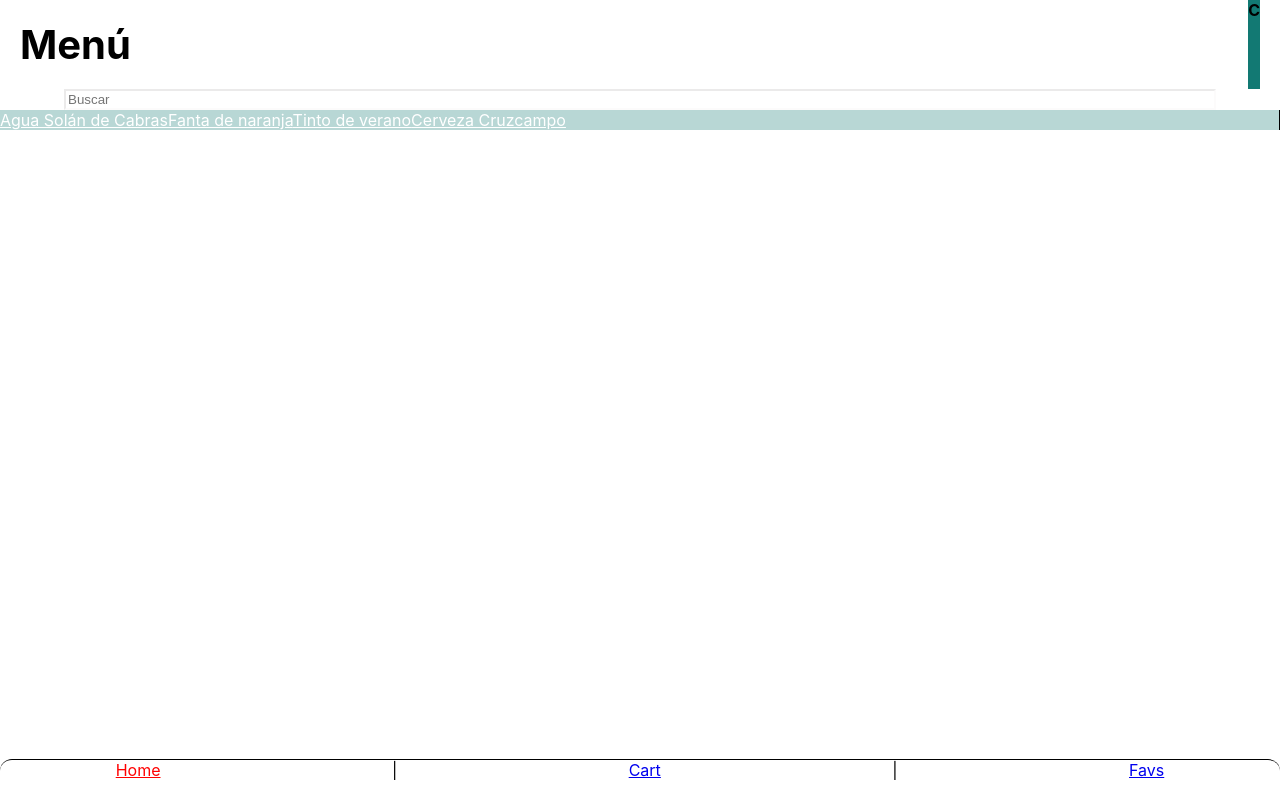
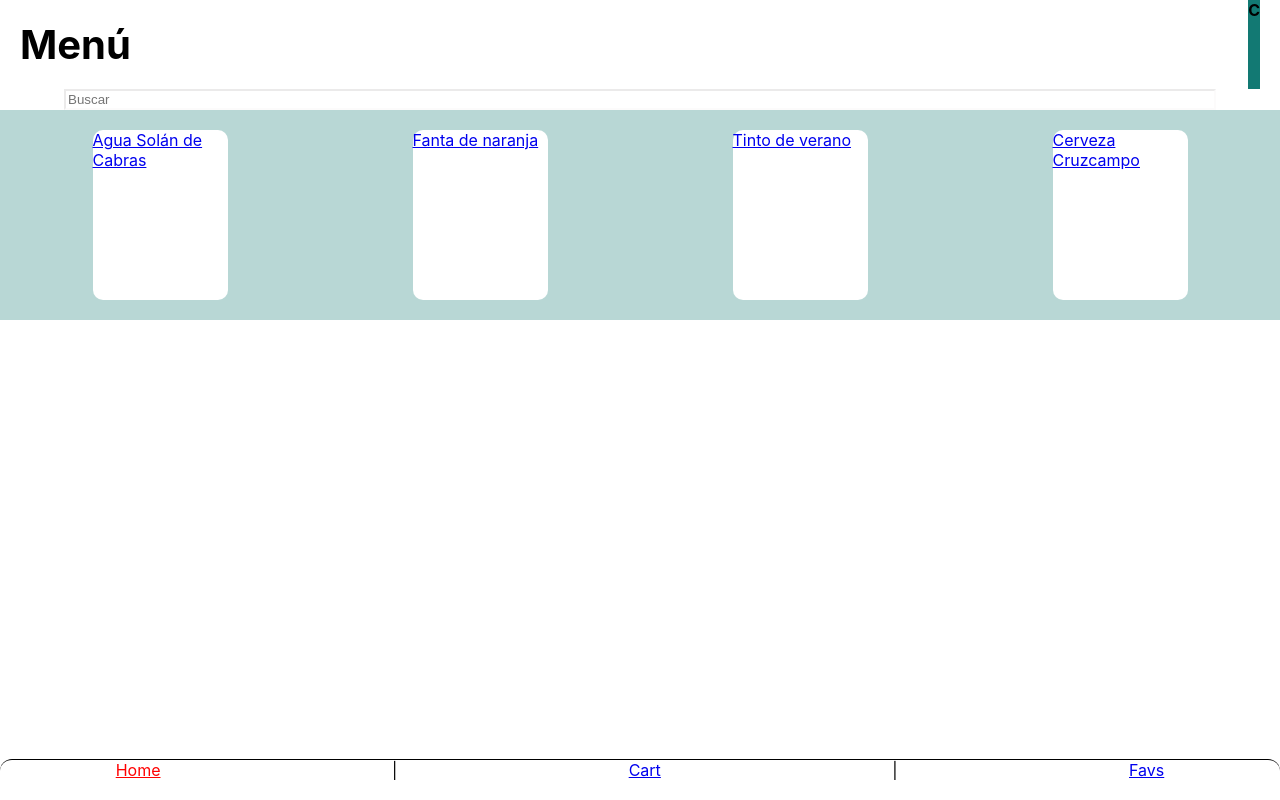
Before and after one commit to alesfg/alamesa, a React (Create React App) app: page / in a window 1280 px wide. Built offline with nearby package versions, Linux system fonts and the light colour scheme.

Commit message:
Fix: Card component created & Flexbox Menu design implemented
Signed-off-by: AlbertoLanchas <albertolsn7@gmail.com>

```diff
--- a/src/Pages/Home.js
+++ b/src/Pages/Home.js
@@ -1,7 +1,8 @@
 import React from "react";
 import "./styles/Home.css";
+import { NavLink } from "react-router-dom";
 
-import { NavLink, Outlet } from "react-router-dom";
+import Card from "../components/Card/Card";
 import { getBebidas } from "../bebidas";
 import TopSection from "../components/TopSection/TopSection";
 
@@ -13,22 +14,20 @@
       <div className="home">
         <nav
           style={{
-            borderRight: "solid 1px",
-            // padding: "1rem",
+            display: "flex",
+            flexFlow: "row wrap",
+            justifyContent: "space-around",
           }}
         >
           {bebidas.map((bebida) => (
-            <NavLink
-              // style={{ margin: "1rem 0" }}
-              to={`/${bebida.id}`}
-              key={bebida.id}
-              style={{ color: "white" }}
-            >
-              {bebida.name}
-            </NavLink>
+            <div>
+              <NavLink to={`/${bebida.id}`} key={bebida.id}>
+                <Card bebida={bebida} />
+              </NavLink>
+            </div>
           ))}
         </nav>
-        <Outlet />
+        {/* <Outlet /> */}
       </div>
     </>
   );
--- a/src/Pages/styles/Home.css
+++ b/src/Pages/styles/Home.css
@@ -1,3 +1,5 @@
 .home {
   background-color: #b8d7d5;
+  /* background-color: red; */
+  /* height: 100vh; */
 }
--- a/src/Pages/styles/Tabbar.css
+++ b/src/Pages/styles/Tabbar.css
@@ -1,6 +1,6 @@
 .tabbar {
   background-color: #ffffff;
-  position: absolute;
+  position: fixed;
   bottom: 0;
   width: 100vw;
   height: 5vh;
--- /dev/null
+++ b/src/components/Card/Card.css
@@ -0,0 +1,7 @@
+.CardContainer {
+  background-color: white;
+  width: 135px;
+  height: 170px;
+  margin: 20px 0;
+  border-radius: 10px;
+}
--- /dev/null
+++ b/src/components/Card/Card.jsx
@@ -0,0 +1,11 @@
+import React from "react";
+import "./Card.css";
+const Card = ({ bebida }) => {
+  return (
+    <>
+      <div className="CardContainer">{bebida.name}</div>
+    </>
+  );
+};
+
+export default Card;
```
